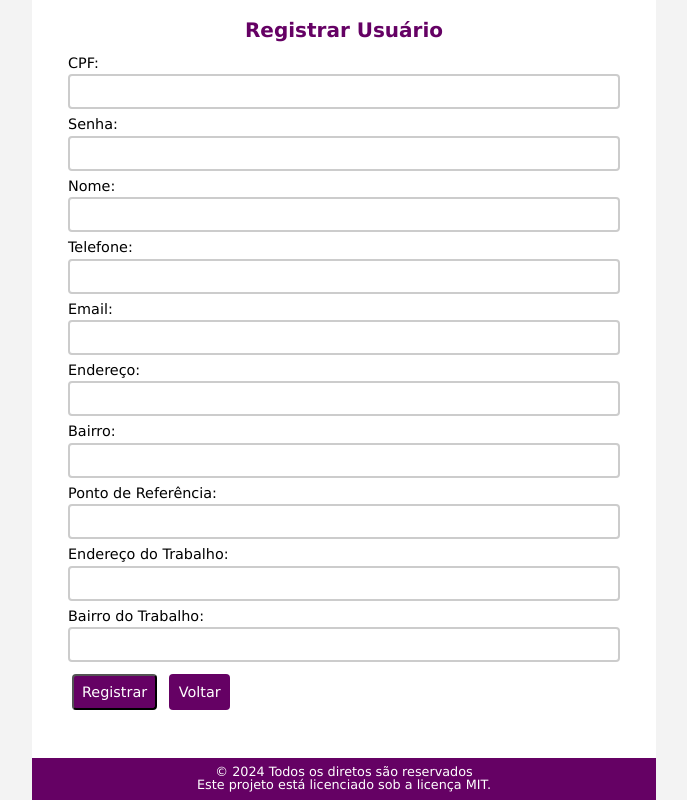
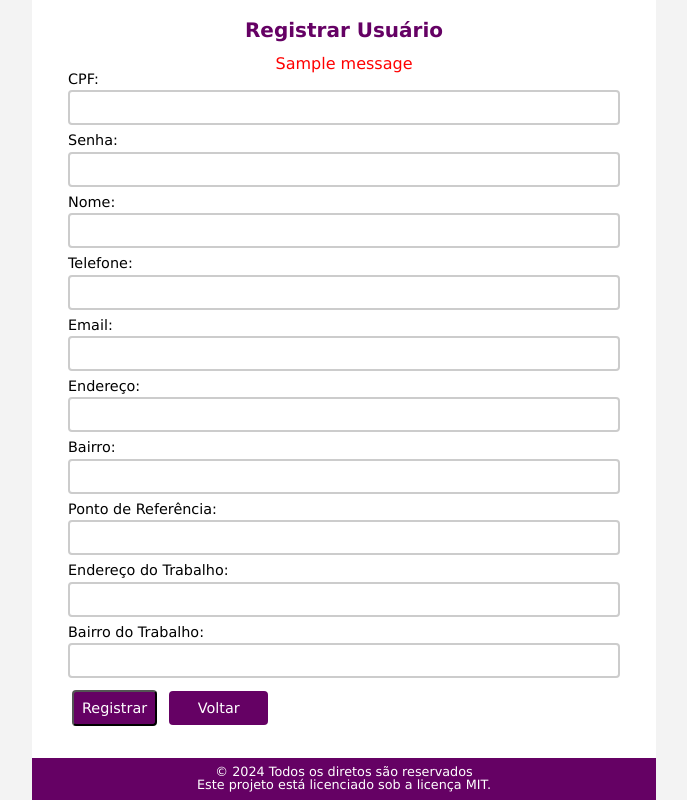
Before and after one commit to maxwelldeveloper7/vagas-creche, a Flask app: page /register in a window 1280 px wide. Shown: the whole page, without its empty margins (296-983 px from the left). Run offline with Flask 3, Linux system fonts and the light colour scheme; one stand-in notice (Sample message) is shown.

Commit message:
correção de bugs

```diff
--- a/app/routes.py
+++ b/app/routes.py
@@ -1,9 +1,10 @@
 """ Definição de rotas"""
+import logging
+import time
+import sqlite3
 from flask import render_template, request, redirect, url_for, flash
-import sqlite3
 from werkzeug.security import generate_password_hash, check_password_hash
 from app import app, get_db_connection
-import logging
 
 @app.route('/')
 def index():
@@ -33,9 +34,10 @@ def register():
                         (cpf, senha_hash, nome, telefone, email, endereco, bairro, ponto_referencia, endereco_trabalho, bairro_trabalho))
             conn.commit()
             flash('Usuário registrado com sucesso!')
+            time.sleep(2)
             return redirect(url_for('index'))
         except sqlite3.IntegrityError:
-            flash('CPF já cadastrado. Por favor, use um CPF diferente.')
+            flash('CPF já cadastrado. Tente novamente.')
         except Exception as e:
             logging.error(f'Error occurred: {e}')
             flash('Ocorreu um erro no servidor. Tente novamente mais tarde.')
--- a/app/templates/register.html
+++ b/app/templates/register.html
@@ -14,7 +14,15 @@
     <header class="header">
       <h2>Registrar Usuário</h2>
     </header>
-
+    {% with messages = get_flashed_messages() %}
+      {% if messages %}
+        <ul class="flashes">
+          {% for message in messages %}
+          <li>{{ message }}</li>
+          {% endfor %}
+        </ul>
+      {% endif %}
+    {% endwith %}
     <form method="post" class="form-container">
       <div class="form-group">
         <label for="cpf">CPF:</label>
@@ -48,7 +56,7 @@
         <input type="text" id="bairro_trabalho" name="bairro_trabalho">
         <div class="button-group">
           <button type="submit">Registrar</button>
-          <a class="button">Voltar</a>
+          <a class="button" href="{{ url_for('index') }}">Voltar</a>
         </div>
       </div>
 
--- a/static/css/styles.css
+++ b/static/css/styles.css
@@ -18,6 +18,16 @@ body, html{
     margin: 0;
     flex: 1;
     padding: .75rem;
+}
+
+.flashes {
+    list-style-type: none;
+    padding: 0;
+}
+
+.flashes li {
+    color: red;
+    text-align: center;
 }
 
 header{
@@ -94,12 +104,15 @@ li a{
 }
 
 .button {
+    display: inline-block;
     border-radius: 4px;
     background-color: var(--roxo);
     padding: 0.6rem;
     margin: 0.25rem;
+    width: 5rem;
     color: #FFFFFF;
     text-align: center;
+    text-decoration: none;
     font-family: Verdana, Geneva, Tahoma, sans-serif;
     font-size: .9rem;
 }
```
Also changed, not shown: database.db.
